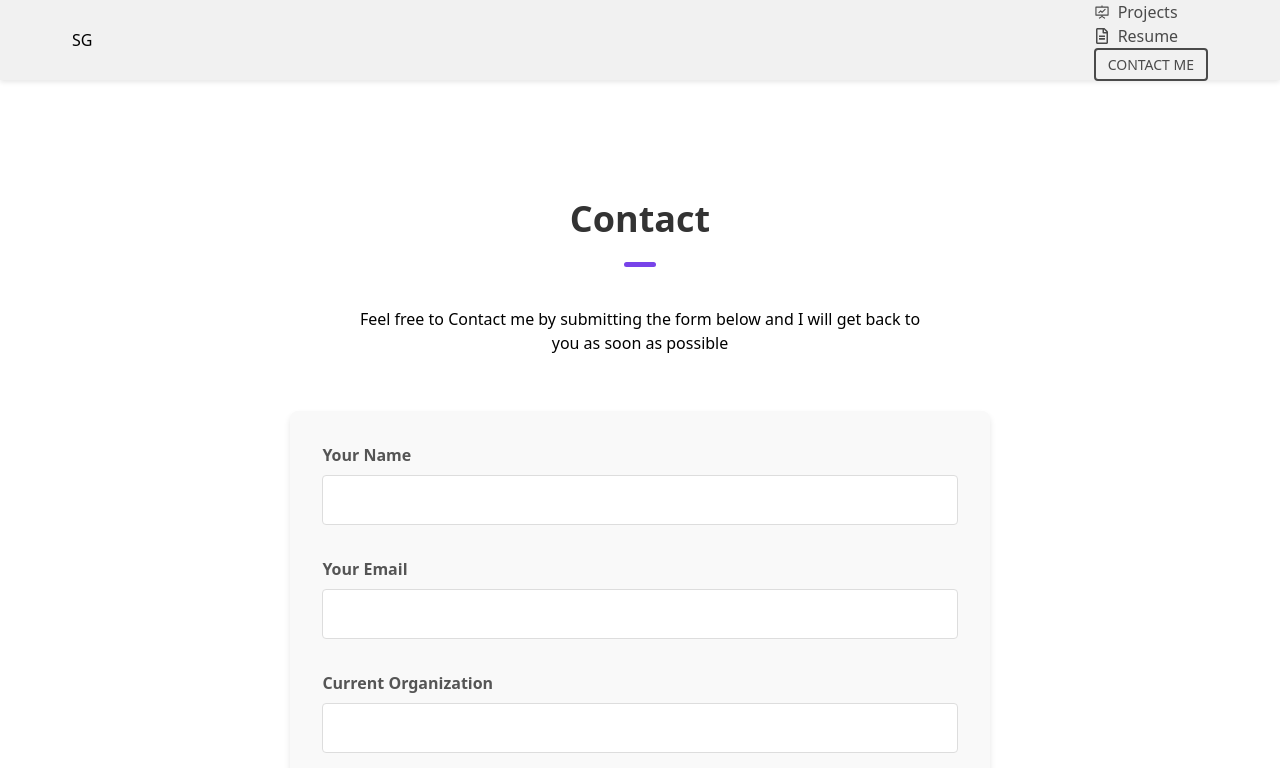
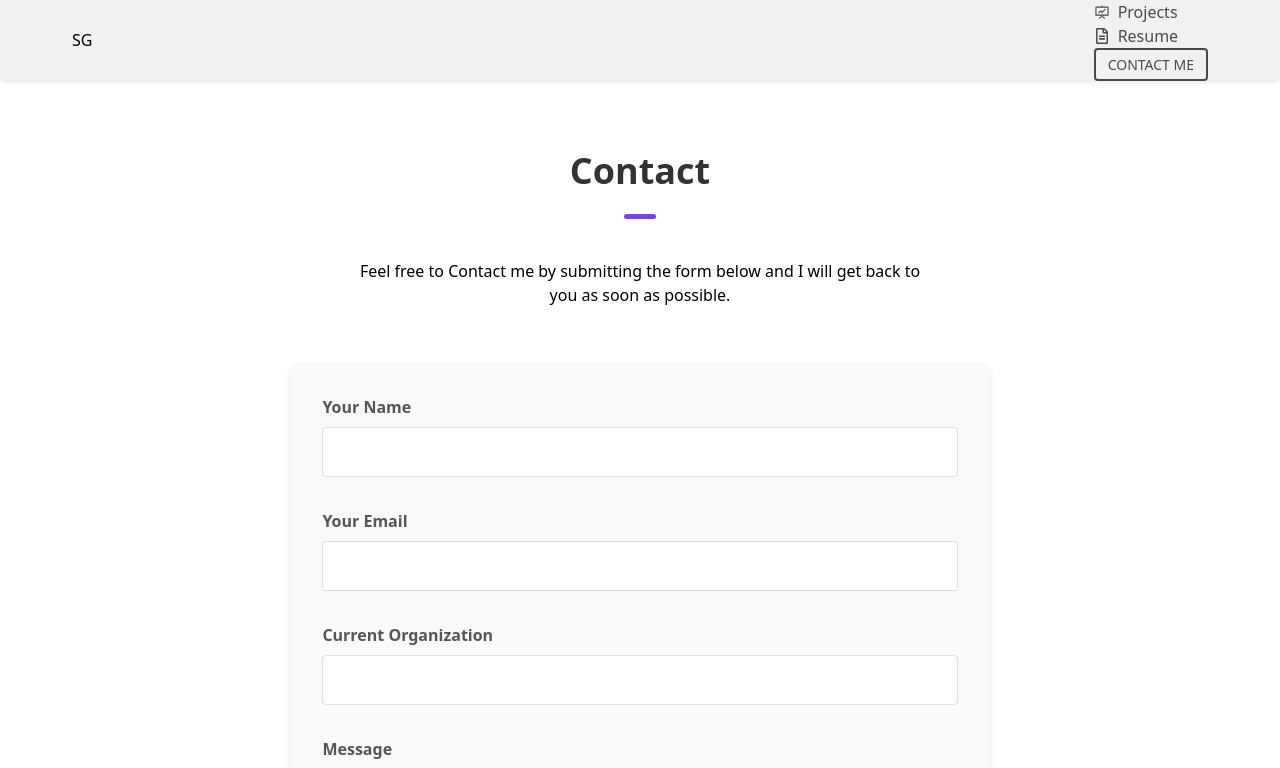
Before and after one commit to sunny7898/MyPortfolio, a React (Vite) app: page /contact in a window 1280 px wide. Shown: the top 768 px of the page. Built offline with nearby package versions, Linux system fonts and the light colour scheme; no server answers.

Commit message:
Layout fixes

```diff
--- a/src/App.jsx
+++ b/src/App.jsx
@@ -12,11 +12,11 @@ import Footer from "./Home/Footer/Footer";
 
 function Layout() {
   return (
-    <>
+    <div>
       <Navbar />
       <Outlet />
       <Footer />
-    </>
+    </div>
   );
 }
 
--- a/src/components/ContactMe/ContactMe.css
+++ b/src/components/ContactMe/ContactMe.css
@@ -1,5 +1,5 @@
 .contact-container {
-  margin: 10rem auto;
+  margin: 7rem auto;
   width: 100%;
   max-width: 800px;
   padding: 2rem;
--- a/src/components/ContactMe/ContactMe.jsx
+++ b/src/components/ContactMe/ContactMe.jsx
@@ -36,11 +36,11 @@ function ContactMe() {
         EMAILJS_PUBLIC_KEY
       )
       .then(
-        (res) => {
+        () => {
           setLoading(false); // Stop loading
           setMessage("Success! Your message has been sent.");
         },
-        (error) => {
+        () => {
           setLoading(false); // Stop loading
           setMessage("Failed to send message. Please try again later.");
         }
@@ -53,7 +53,7 @@ function ContactMe() {
         <h1 className="contact-heading">Contact</h1>
         <h3 className="contact-heading-description">
           Feel free to Contact me by submitting the form below and I will get
-          back to you as soon as possible
+          back to you as soon as possible.
         </h3>
       </div>
       <div className="contact-form-section">
```
